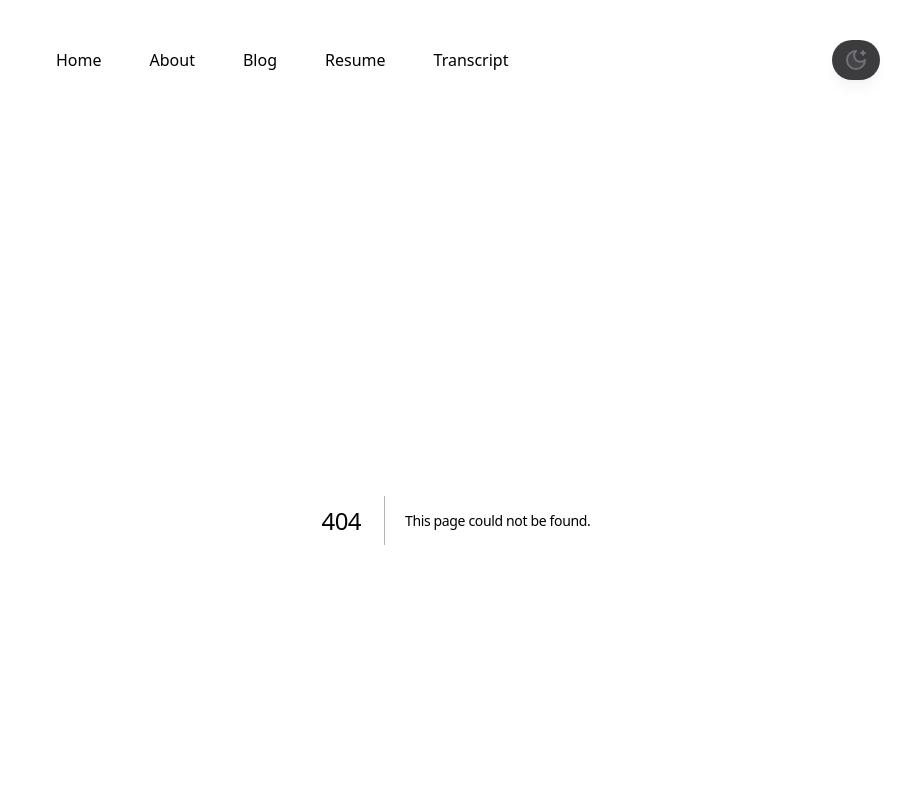
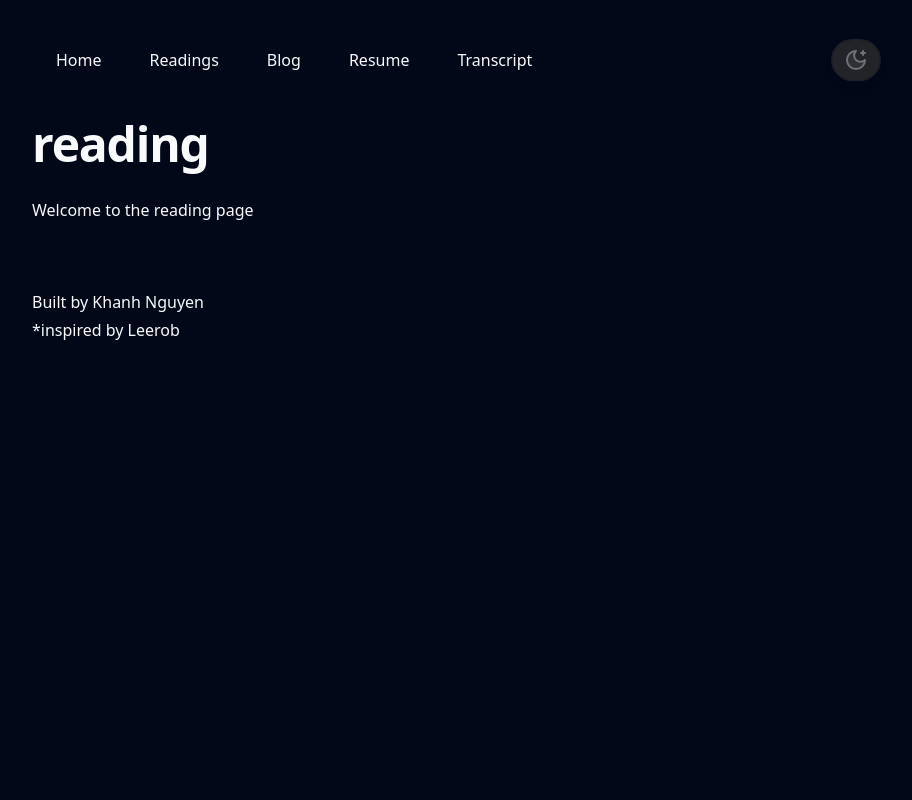
Before and after one commit to khanhgn/personal-website, a Next.js app: page /reading in a window 1280 px wide. Before the commit this address had no page. Shown: the top 800 px of the page, without its empty margins (184-1096 px from the left). Built offline with nearby package versions, Linux system fonts and the light colour scheme.

Commit message:
added updates

```diff
--- /dev/null
+++ b/data/news.json
@@ -0,0 +1,26 @@
+[
+  {
+    "id": 1,
+    "title": "Starting Second Year of University",
+    "date": "2024-02-28",
+    "content": "How fun... courses this semester: ADDS, COMPSYS, WDC, LAW"
+  },
+  {
+    "id": 2,
+    "title": "I'm now a MIT Media Lab research intern",
+    "date": "2024-03-08",
+    "content": "I will be working with Tobin South on stable diffusion vulnerabilities."
+  },
+  {
+    "id": 3,
+    "title": "I'm now a Maptek SWE intern",
+    "date": "2024-03-15",
+    "content": "I will be working on improving DomainMCF neural networks using parallel training techniques in JAX."
+  },
+  {
+    "id": 4,
+    "title": "Starting my DL research grind today!",
+    "date": "2024-05-28",
+    "content": "Resources I find helpful: Deep Learning book by Ian Goodfellow, DLPR book by Bishop, Andrew NG's deep learning specialisation course."
+  }
+]
--- a/src/app/about/page.tsx
+++ /dev/null
@@ -1,34 +0,0 @@
-import { WEBSITE_HOST_URL } from '@/lib/constants'
-import type { Metadata } from 'next'
-
-const meta = {
-  title: 'About Me',
-  description: 'I like to blog about web development',
-  url: `${WEBSITE_HOST_URL}/about`,
-}
-
-export const metadata: Metadata = {
-  title: meta.title,
-  description: meta.description,
-  // openGraph: {
-  //   title: meta.title,
-  //   description: meta.description,
-  //   url: meta.url,
-  // },
-  // twitter: {
-  //   title: meta.title,
-  //   description: meta.description,
-  // },
-  // alternates: {
-  //   canonical: meta.url,
-  // },
-}
-
-export default function About() {
-  return (
-    <div className="space-y-7">
-      <h1>About</h1>
-      <p>Welcome to the about page</p>
-    </div>
-  )
-}
--- a/src/app/blogs/page.tsx
+++ b/src/app/blogs/page.tsx
@@ -36,9 +36,6 @@ export default function About() {
   return (
     <>
       <h2>From the blog</h2>
-      <p className="mt-2 leading-8">
-      Blog posts are written with MDX and processed through Contentlayer.
-      </p>
       <div className="mt-10 space-y-12 border-t border-gray-200 pt-10 dark:border-gray-700">
           {posts.map((post, idx) => (
           <PostCard key={idx} {...post} />
--- a/src/app/page.tsx
+++ b/src/app/page.tsx
@@ -4,8 +4,10 @@ import { Button } from '@/components/ui/button';
 import { Github, Linkedin, Twitter } from 'lucide-react';
 import { allPosts } from 'contentlayer/generated';
 import { compareDesc } from 'date-fns';
-import { PostCard } from '@/components/PostCard'; // Assuming PostCard is located in the correct directory
-import Image from 'next/image'; // Import the Image component from Next.js
+import { PostCard } from '@/components/PostCard';
+import Image from 'next/image';
+import NewsSection from '@/components/NewsSection'; // Import the NewsSection component
+
 
 export default function Home() {
     const posts = allPosts.sort((a, b) =>
@@ -103,19 +105,13 @@ export default function Home() {
                     className="rounded-lg object-cover"
                 />
               </div>
+
             </div>
 
             <div className="mt-16">
-                <h2>From the blog</h2>
-                <p className="mt-2 leading-8">
-                    Blog posts are written with MDX and processed through Contentlayer.
-                </p>
+                <h2>Updates</h2>
             </div>
-            <div className="mt-10 space-y-12 border-t border-gray-200 pt-10 dark:border-gray-700">
-                {posts.map((post, idx) => (
-                    <PostCard key={idx} {...post} />
-                ))}
-            </div>
+            <NewsSection limit={4} />
         </div>
     );
 }
--- /dev/null
+++ b/src/app/reading/page.tsx
@@ -0,0 +1,34 @@
+import { WEBSITE_HOST_URL } from '@/lib/constants'
+import type { Metadata } from 'next'
+
+const meta = {
+  title: 'Readings',
+  description: 'What I have been reading',
+  url: `${WEBSITE_HOST_URL}/reading`,
+}
+
+export const metadata: Metadata = {
+  title: meta.title,
+  description: meta.description,
+  // openGraph: {
+  //   title: meta.title,
+  //   description: meta.description,
+  //   url: meta.url,
+  // },
+  // twitter: {
+  //   title: meta.title,
+  //   description: meta.description,
+  // },
+  // alternates: {
+  //   canonical: meta.url,
+  // },
+}
+
+export default function reading() {
+  return (
+    <div className="space-y-7">
+      <h1>reading</h1>
+      <p>Welcome to the reading page</p>
+    </div>
+  )
+}
--- a/src/components/Navigation.tsx
+++ b/src/components/Navigation.tsx
@@ -6,8 +6,8 @@ export function Navigation() {
       <Link href="/" className="nav-link">
         Home
       </Link>
-      <Link href="/about" className="nav-link">
-        About
+      <Link href="/reading" className="nav-link">
+        Readings
       </Link>
       <Link href="/blogs" className="nav-link">
         Blog
--- /dev/null
+++ b/src/components/NewsSection.tsx
@@ -0,0 +1,32 @@
+// components/NewsSection.tsx
+'use client'
+
+import { useEffect, useState } from 'react';
+import { getAllNews } from '@/lib/news';
+import { format, parseISO } from 'date-fns'
+
+
+const NewsSection = ({ limit }: { limit: number }) => {
+  const [news, setNews] = useState([]);
+
+  useEffect(() => {
+    const newsData = getAllNews().slice(0, limit);
+    setNews(newsData);
+  }, [limit]);
+
+  return (
+    <div className="news-section">
+      {news.map((item, index) => (
+        <div key={index} className="pt-10">
+          <h4>{item.title}</h4>
+          <time className="my-4 block text-sm text-zinc-400" dateTime={item.date}>
+            {format(parseISO(item.date), 'LLLL d, yyyy')}
+          </time>
+          <p>{item.content}</p>
+        </div>
+      ))}
+    </div>
+  );
+};
+
+export default NewsSection;
--- /dev/null
+++ b/src/lib/news.ts
@@ -0,0 +1,16 @@
+// lib/news.ts
+
+import newsData from 'data/news.json';
+
+// Define NewsItem type
+type NewsItem = {
+  id: number;
+  title: string;
+  date: string;
+  content: string;
+};
+
+// Export function to get all news
+export function getAllNews(): NewsItem[] {
+  return newsData.reverse() as NewsItem[];
+}
```
